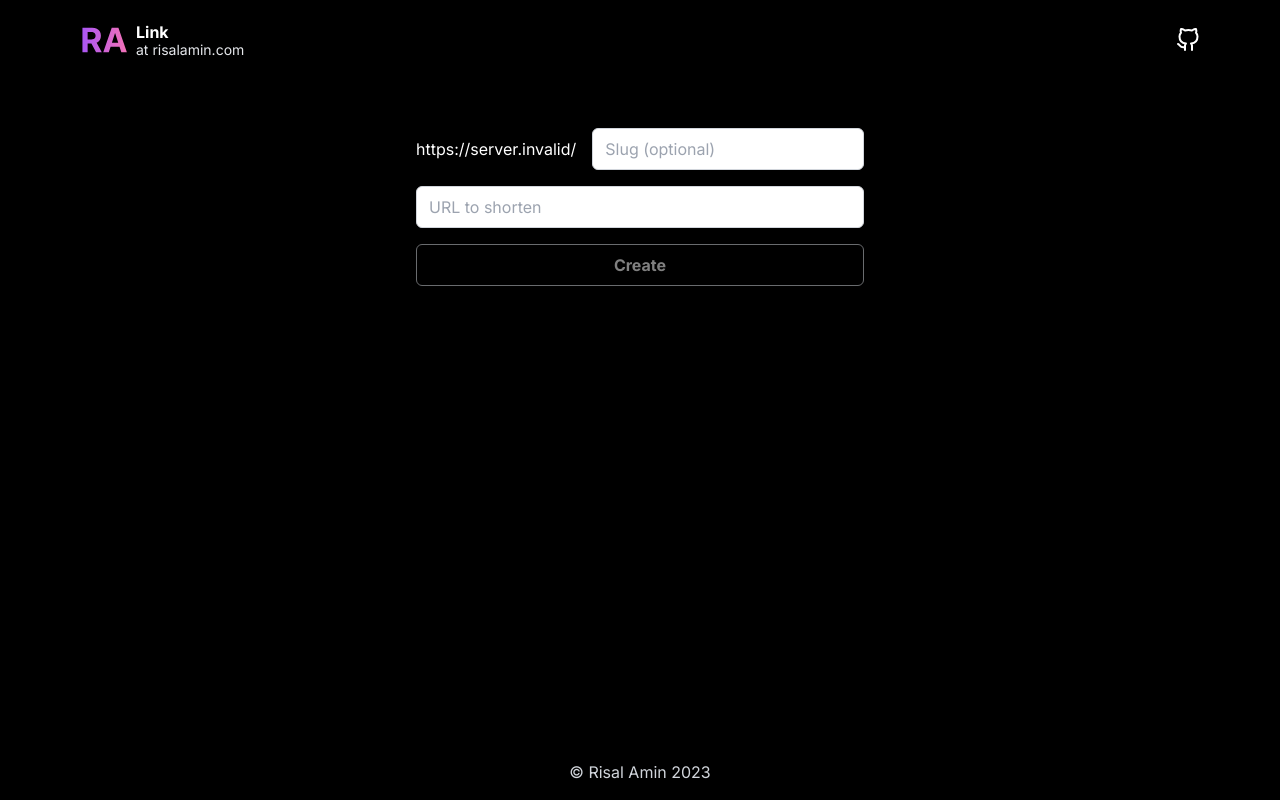
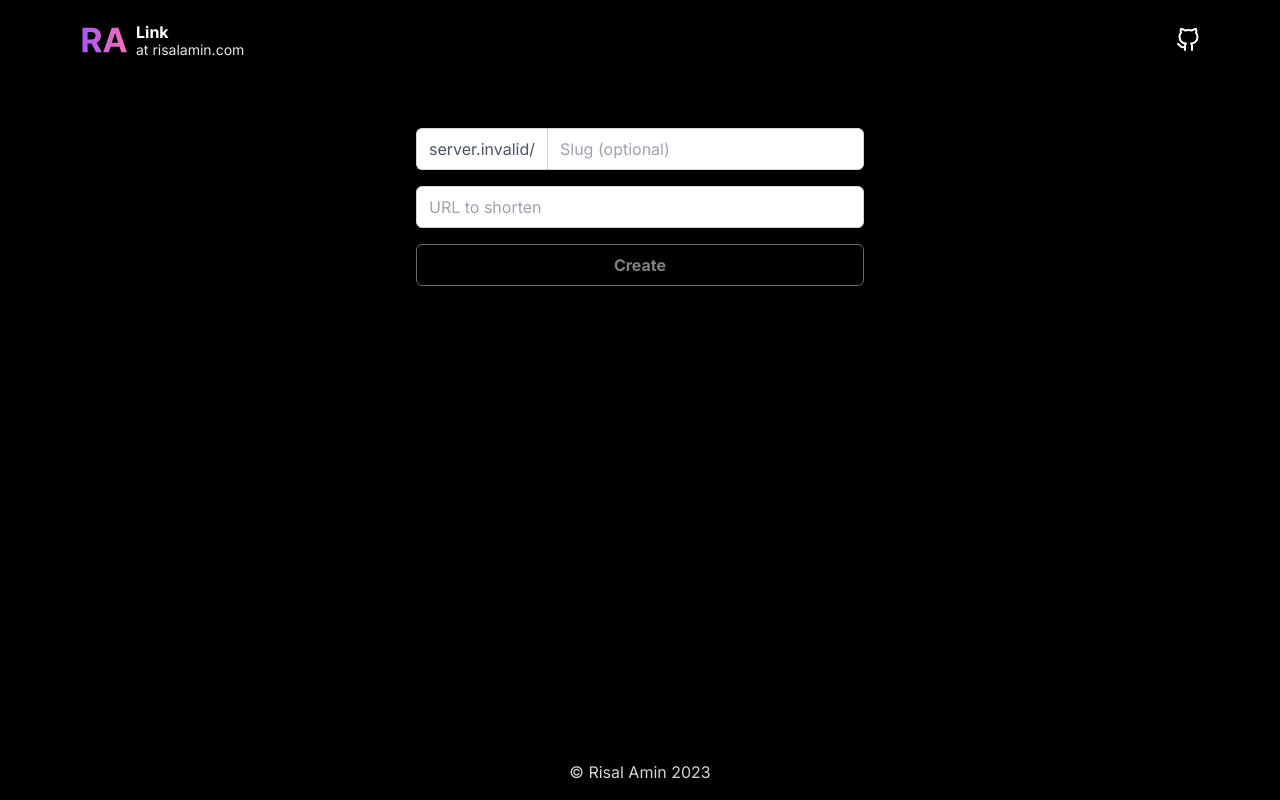
Before and after one commit to ccrsxx/link, a Next.js app: page / in a window 1280 px wide. Built offline with nearby package versions, Linux system fonts and the light colour scheme; no server answers.

Commit message:
feat: change several routes

```diff
--- a/src/app/(public)/page.tsx
+++ b/src/app/(public)/page.tsx
@@ -2,10 +2,10 @@
 
 import { useState } from 'react';
 import { useFormState } from 'react-dom';
-import { z } from 'zod';
-import { NEXT_PUBLIC_URL } from '@/lib/env';
+import { URL_WITHOUT_PROTOCOL } from '@/lib/env';
 import { Alert } from '@/components/ui/alert';
 import { createLink } from '../actions';
+import { validUrl } from '../schema';
 import { Submit } from './submit';
 import type { ChangeEvent } from 'react';
 
@@ -23,16 +23,18 @@ export default function Home(): JSX.Element {
     target: { value }
   }: ChangeEvent<HTMLInputElement>): void => setUrl(value);
 
-  const isValidURL = z.string().url().safeParse(url).success;
+  const isValidURL = validUrl.safeParse(url).success;
 
   return (
     <main>
       <section className='mx-auto w-full max-w-md'>
         <form className='grid gap-4' action={formAction}>
-          <div className='flex flex-col items-center gap-4 sm:flex-row'>
-            <p>{NEXT_PUBLIC_URL}/</p>
+          <div className='flex w-full items-center py-0 pr-0'>
+            <p className='custom-input rounded-r-none border-r-0 text-gray-600 dark:text-gray-300'>
+              {URL_WITHOUT_PROTOCOL}/
+            </p>
             <input
-              className='custom-input w-full'
+              className='custom-input w-full rounded-l-none'
               name='slug'
               type='text'
               value={slug}
--- a/src/app/(public)/success/page.tsx
+++ b/src/app/(public)/s/[slug]/page.tsx
@@ -1,26 +1,26 @@
 import Link from 'next/link';
 import { redirect } from 'next/navigation';
-import { checkSlugExists } from '@/lib/helper-server';
+import { checkSlugExists } from '@/lib/helper';
 import { NEXT_PUBLIC_URL } from '@/lib/env';
 import { CopyButton } from '@/components/ui/copy-button';
 import { Button } from '@/components/ui/button';
 
 export default async function Success({
-  searchParams: { slug }
+  params: { slug }
 }: {
-  searchParams: { slug: string };
+  params: { slug: string };
 }): Promise<JSX.Element> {
   const slugExists = await checkSlugExists(slug);
 
   if (!slugExists) redirect('/');
 
-  const url = `${NEXT_PUBLIC_URL}/${slug}`;
+  const url = `${NEXT_PUBLIC_URL}/l/${slug}`;
 
   return (
     <main>
       <section className='mx-auto grid w-full max-w-md gap-4'>
         <h1>Your short link has been created successfully:</h1>
-        <div className='main-border relative rounded p-4'>
+        <div className='main-border relative rounded px-3 py-2'>
           <a
             className='animated-underline'
             href={url}
```
Also changed, not shown: src/app/(public)/l/[slug]/route.ts (renamed from src/app/(public)/[slug]/route.ts).
